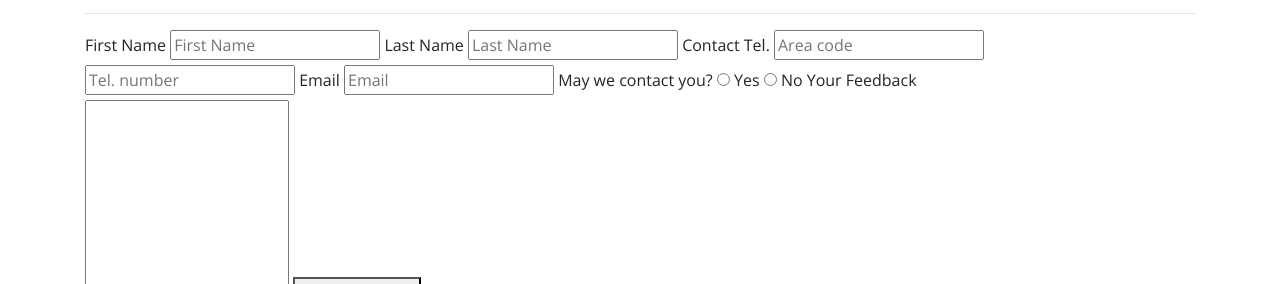
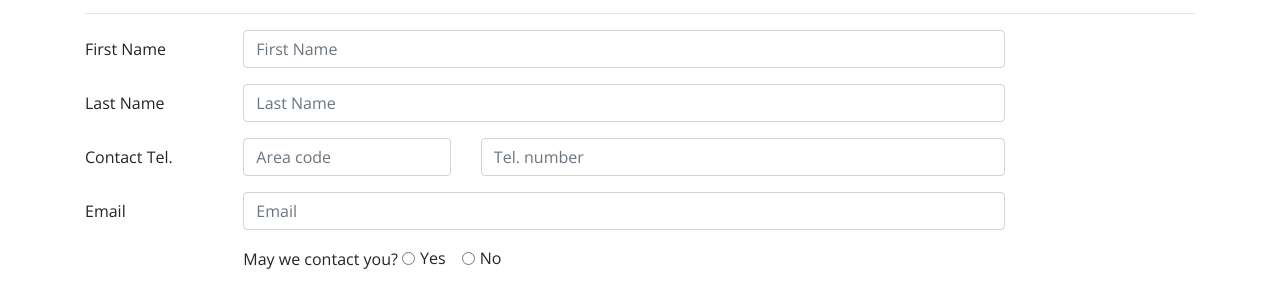
Before and after one commit to ejw773/nc-bootstrap, a website: page contactus.html in a window 1280 px wide. Shown: the part 666-950 px from the top of the page. Drawn offline with nearby package versions, Linux system fonts and the light colour scheme.

Commit message:
styles form

```diff
--- a/contactus.html
+++ b/contactus.html
@@ -81,30 +81,57 @@
             </div>
             <div class="col-md-10">
                 <form>
-                    <label for="firstName">First Name</label>
-                    <input type="text" id="firstName" name="firstName"
-                    placeholder="First Name" />
-                    <label for="lastName">Last Name</label>
-                    <input type="text" id="lastName" name="lastName"
-                    placeholder="Last Name" />
-                    <label for="areaCode">Contact Tel.</label>
-                    <input type="tel" id="areaCode" name="areaCode"
-                    placeholder="Area code" />
-                    <input type="tel" name="telNumber"
-                    placeholder="Tel. number" />
-                    <label for="email">Email</label>
-                    <input type="email" id="email" name="email"
-                    placeholder="Email" />
-                    May we contact you?
-                    <input type="radio" id="contactYes"
-                    name="contactRadios" value="yes" />
-                    <label for="contactYes">Yes</label>
-                    <input type="radio" id="contactNo"
-                    name="contactRadios" value="no" />
-                    <label for="contactNo">No</label>
-                    <label for="feedback">Your Feedback</label>
-                    <textarea name="feedback" id="feedback" rows="8"></textarea>
-                    <button type="submit">Send Feedback</button>
+                    <div class="form-group row">
+                        <label for="firstName" class="col-md-2 col-form-label">First Name</label>
+                        <div class="col-md-10">
+                            <input type="text" id="firstName" class="form-control" name="firstName" placeholder="First Name" />
+                        </div>
+                    </div>
+                    <div class="form-group row">
+                        <label for="lastName" class="col-md-2 col-form-label">Last Name</label>
+                        <div class="col-md-10">
+                            <input type="text" id="lastName" class="form-control" name="lastName" placeholder="Last Name" />
+                        </div>
+                    </div>
+                    <div class="form-group row">
+                        <label for="areaCode" class="col-md-2 col-form-label">Contact Tel.</label>
+                        <div class="col-5 col-md-3">
+                            <input type="tel" id="areaCode" class="form-control" name="areaCode" placeholder="Area code" />
+                        </div>
+                        <div class="col-7">
+                            <input type="tel" name="telNumber" class="form-control" placeholder="Tel. number" />
+                        </div>
+                    </div>
+                    <div class="form-group row">
+                        <label for="email" class="col-md-2 col-form-label">Email</label>
+                        <div class="col-md-10">
+                            <input type="email" id="email" class="form-control" name="email" placeholder="Email" />
+                        </div>
+                    </div>
+                    <div class="form-group row">
+                        <div class="col offset-md-2">
+                            May we contact you?
+                            <div class="form-check form-check-inline">
+                                <input type="radio" id="contactYes" class="form-check-input" name="contactRadios" value="yes" />
+                                <label for="contactYes" class="form-check-label">Yes</label>
+                            </div>
+                            <div class="form-check form-check-inline">
+                                <input type="radio" id="contactNo" class="form-check-input" name="contactRadios" value="no" />
+                                <label for="contactNo" class="form-check-label">No</label>
+                            </div>
+                        </div>
+                    </div>
+                    <div class="form-group row">
+                        <label for="feedback" class="col-md-2 col-form-label">Your Feedback</label>
+                        <div class="col-md-10">
+                            <textarea name="feedback" id="feedback" class="form-control" rows="8"></textarea>
+                        </div>
+                    </div>
+                    <div class="form-group row">
+                        <div class="offset-md-2 col-md-10">
+                            <button type="submit" class="btn btn-primary">Send Feedback</button>
+                        </div>
+                    </div>
                 </form>
             </div>
        </div>
```
